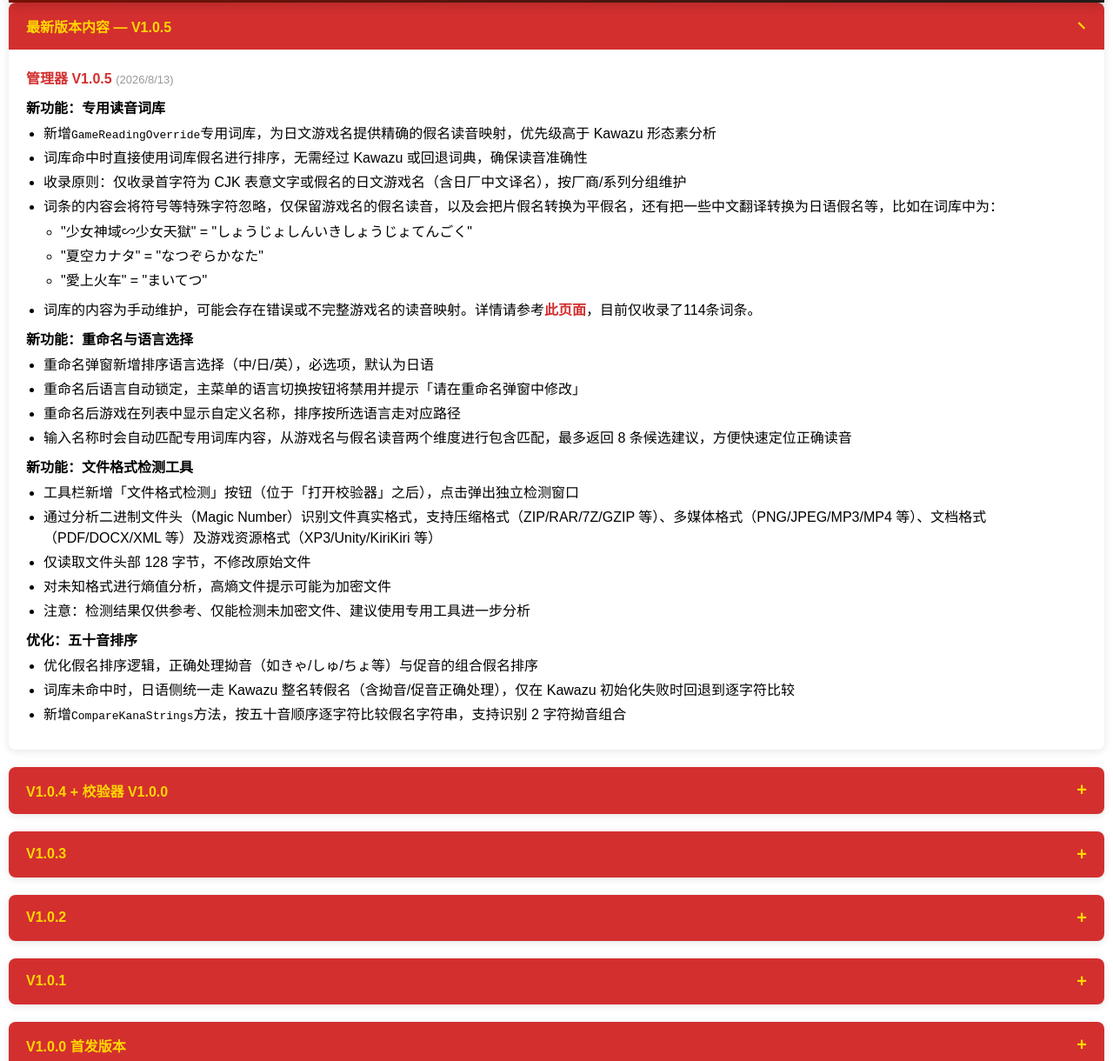
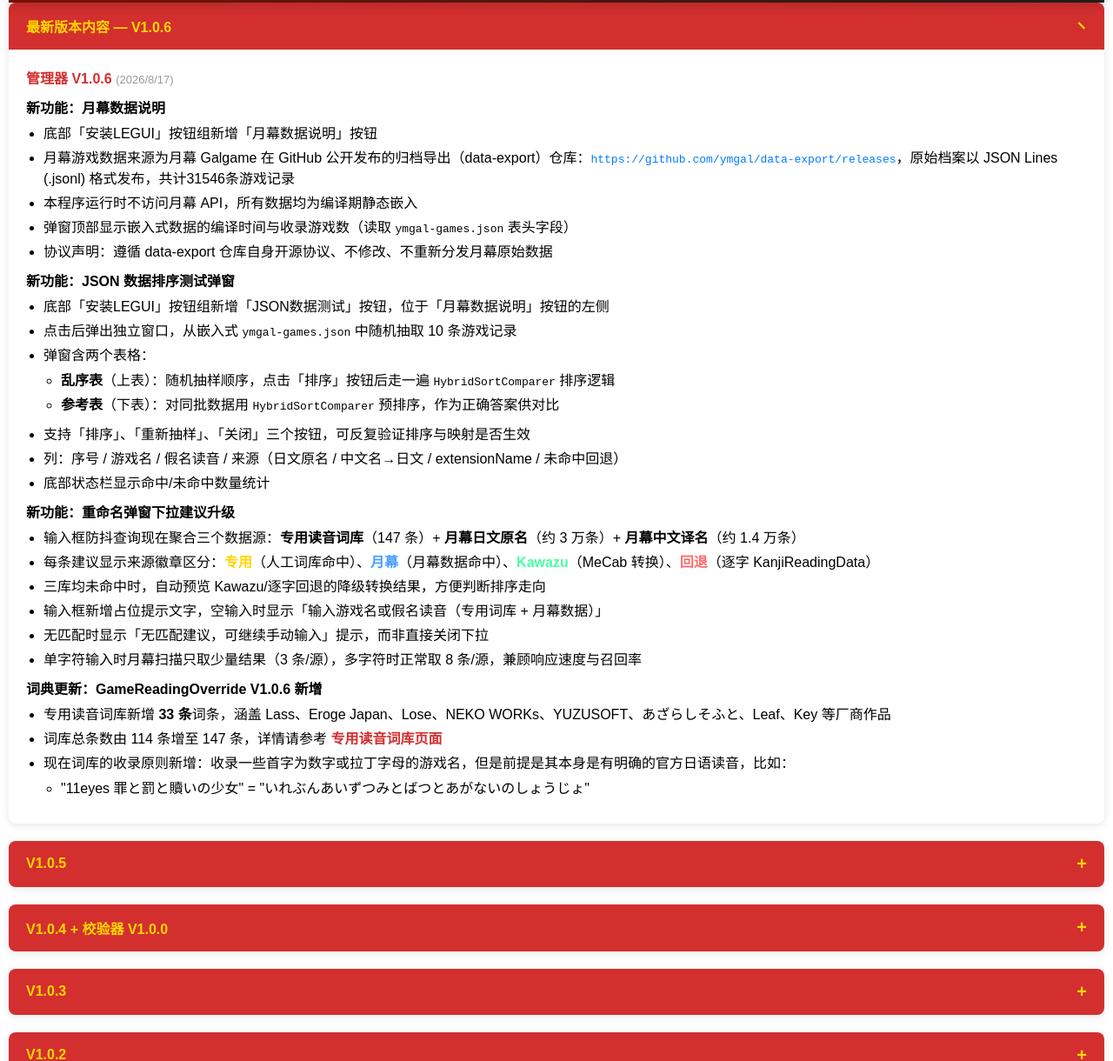
Before and after one commit to 1145141919810TONNY/Shioriteaching, a plain HTML site: page html/manager.html in a window 1280 px wide. Shown: the part 334-1554 px from the top of the page at 87% size. Drawn offline with Linux system fonts and the light colour scheme.

Commit message:
Update manager.html

```diff
--- a/html/manager.html
+++ b/html/manager.html
@@ -183,9 +183,59 @@
         </div>
     </section>
 
-        <!-- 最新版本 -->
+        <!-- 最新版本 V1.0.6 -->
         <div class="accordion active">
-            <button class="accordion-header">最新版本内容 — V1.0.5</button>
+            <button class="accordion-header">最新版本内容 — V1.0.6</button>
+            <div class="accordion-content">
+                <div class="version-block">
+                    <h3>管理器 V1.0.6 <span class="version-date">(2026/8/17)</span></h3>
+                    <strong>新功能：月幕数据说明</strong>
+                    <ul>
+                        <li>底部「安装LEGUI」按钮组新增「月幕数据说明」按钮</li>
+                        <li>月幕游戏数据来源为月幕 Galgame 在 GitHub 公开发布的归档导出（data-export）仓库：<code><a href="https://github.com/ymgal/data-export/releases" target="_blank" rel="noopener noreferrer" style="color: #007bff;">https://github.com/ymgal/data-export/releases</a></code>，原始档案以 JSON Lines (.jsonl) 格式发布，共计31546条游戏记录</li>
+                        <li>本程序运行时不访问月幕 API，所有数据均为编译期静态嵌入</li>
+                        <li>弹窗顶部显示嵌入式数据的编译时间与收录游戏数（读取 <code>ymgal-games.json</code> 表头字段）</li>
+                        <li>协议声明：遵循 data-export 仓库自身开源协议、不修改、不重新分发月幕原始数据</li>
+                    </ul>
+                    <strong>新功能：JSON 数据排序测试弹窗</strong>
+                    <ul>
+                        <li>底部「安装LEGUI」按钮组新增「JSON数据测试」按钮，位于「月幕数据说明」按钮的左侧</li>
+                        <li>点击后弹出独立窗口，从嵌入式 <code>ymgal-games.json</code> 中随机抽取 10 条游戏记录</li>
+                        <li>弹窗含两个表格：
+                            <ul>
+                                <li><strong>乱序表</strong>（上表）：随机抽样顺序，点击「排序」按钮后走一遍 <code>HybridSortComparer</code> 排序逻辑</li>
+                                <li><strong>参考表</strong>（下表）：对同批数据用 <code>HybridSortComparer</code> 预排序，作为正确答案供对比</li>
+                            </ul>
+                        </li>
+                        <li>支持「排序」、「重新抽样」、「关闭」三个按钮，可反复验证排序与映射是否生效</li>
+                        <li>列：序号 / 游戏名 / 假名读音 / 来源（日文原名 / 中文名→日文 / extensionName / 未命中回退）</li>
+                        <li>底部状态栏显示命中/未命中数量统计</li>
+                    </ul>
+                    <strong>新功能：重命名弹窗下拉建议升级</strong>
+                    <ul>
+                        <li>输入框防抖查询现在聚合三个数据源：<strong>专用读音词库</strong>（147 条）+ <strong>月幕日文原名</strong>（约 3 万条）+ <strong>月幕中文译名</strong>（约 1.4 万条）</li>
+                        <li>每条建议显示来源徽章区分：<span style="color:#FFD700;font-weight:bold;">专用</span>（人工词库命中）、<span style="color:#4a9eff;font-weight:bold;">月幕</span>（月幕数据命中）、<span style="color:#4aff9e;font-weight:bold;">Kawazu</span>（MeCab 转换）、<span style="color:#ff6b6b;font-weight:bold;">回退</span>（逐字 KanjiReadingData）</li>
+                        <li>三库均未命中时，自动预览 Kawazu/逐字回退的降级转换结果，方便判断排序走向</li>
+                        <li>输入框新增占位提示文字，空输入时显示「输入游戏名或假名读音（专用词库 + 月幕数据）」</li>
+                        <li>无匹配时显示「无匹配建议，可继续手动输入」提示，而非直接关闭下拉</li>
+                        <li>单字符输入时月幕扫描只取少量结果（3 条/源），多字符时正常取 8 条/源，兼顾响应速度与召回率</li>
+                    </ul>
+                    <strong>词典更新：GameReadingOverride V1.0.6 新增</strong>
+                    <ul>
+                        <li>专用读音词库新增 <strong>33 条</strong>词条，涵盖 Lass、Eroge Japan、Lose、NEKO WORKs、YUZUSOFT、あざらしそふと、Leaf、Key 等厂商作品</li>
+                        <li>词库总条数由 114 条增至 147 条，详情请参考 <a href="override-dictionary.html" style="color: #d32f2f; text-decoration: none; font-weight: bold;">专用读音词库页面</a></li>
+                        <li>现在词库的收录原则新增：收录一些首字为数字或拉丁字母的游戏名，但是前提是其本身是有明确的官方日语读音，比如：</li>
+                        <ul>
+                            <li>"11eyes 罪と罰と贖いの少女" = "いれぶんあいずつみとばつとあがないのしょうじょ"</li>
+                        </ul>
+                    </ul>
+                </div>
+            </div>
+        </div>
+
+        <!-- V1.0.5 -->
+        <div class="accordion">
+            <button class="accordion-header">V1.0.5</button>
             <div class="accordion-content">
                 <div class="version-block">
                     <h3>管理器 V1.0.5 <span class="version-date">(2026/8/13)</span></h3>
```
